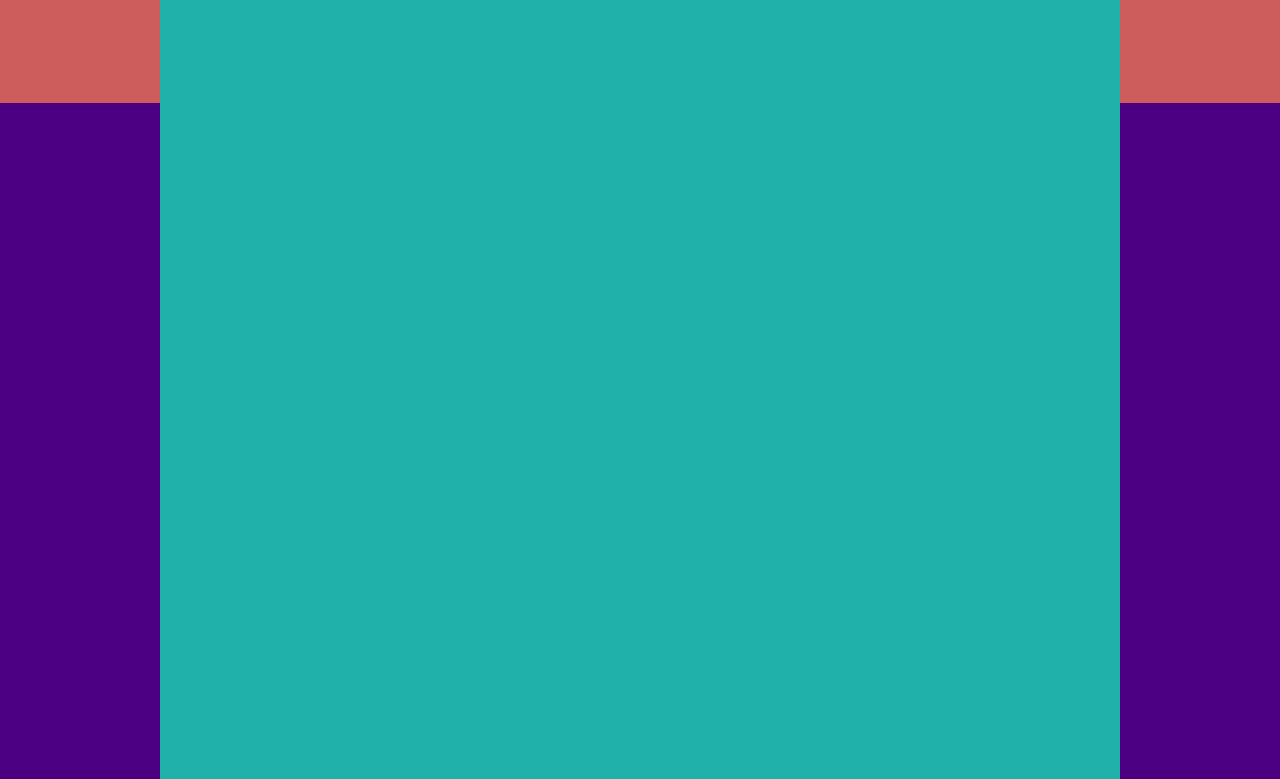
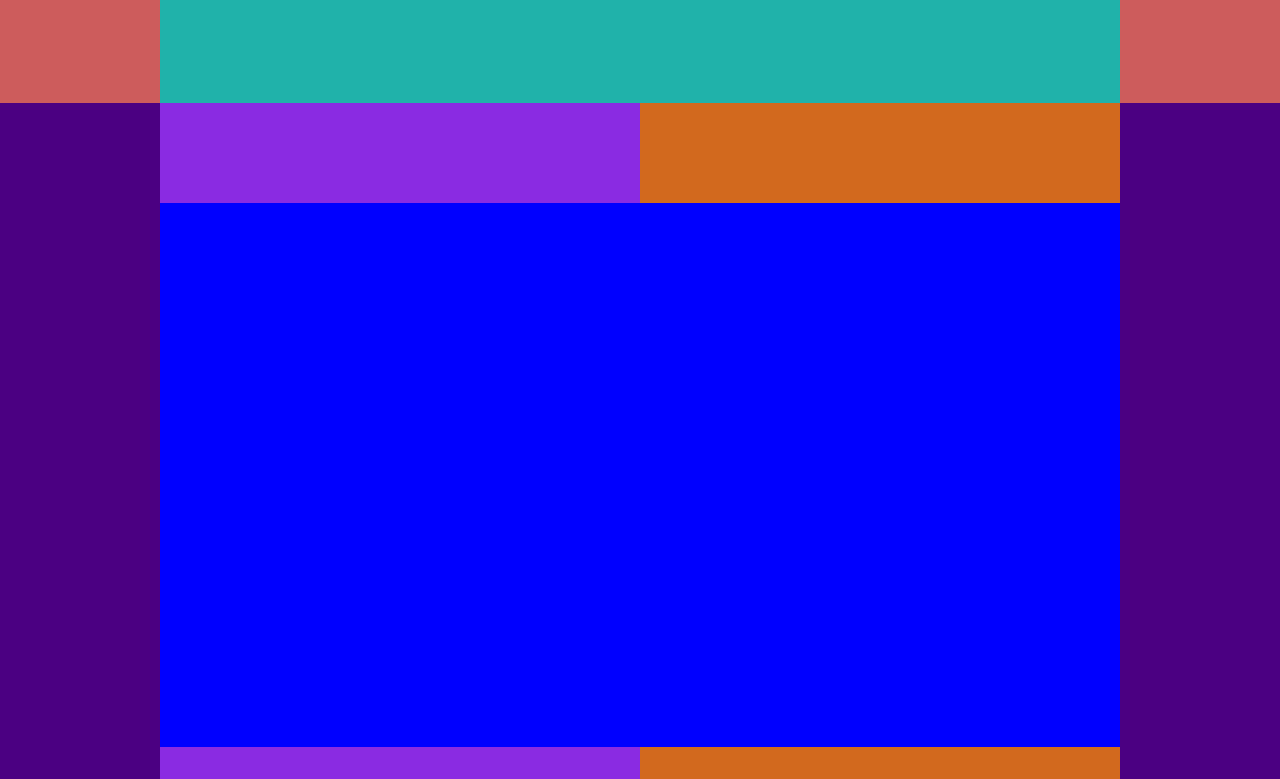
Before and after one commit to XavierMcin/Recreate-Template-1, a plain HTML site: page index.html in a window 1280 px wide. Shown: the part 2241-3020 px from the top of the page. Drawn offline with nearby package versions, Linux system fonts and the light colour scheme.

Commit message:
added fourth section styles

```diff
--- a/css/main.scss
+++ b/css/main.scss
@@ -98,7 +98,7 @@ main {
                 background-color: darkcyan;
             }
 
-            .first-content {
+            .second-content {
                 display: flex;
                 align-items: center;
 
@@ -126,12 +126,12 @@ main {
             flex-direction: column;
             justify-content: center;
 
-            .second-content:first-of-type {
+            .third-content:first-of-type {
                 flex-basis: 61%;
                 background-color: blueviolet;
             }
 
-            .second-content:last-of-type {
+            .third-content:last-of-type {
                 flex-basis: 15%;
                 background-color: chocolate;
                 display: flex;
@@ -145,7 +145,49 @@ main {
         }
 
 
+        /****************/
+        /*FOURTH SECTION*/
+        /****************/
+
+        &:nth-of-type(4) {
+            height: 93vh;
+        }
+
+        &:nth-of-type(4) .container {
+            display: flex;
+            flex-direction: row;
+
+            .fourth-content:first-of-type {
+                flex-basis: 50%;
+                background-color: blueviolet;
+                display: flex;
+                align-items: center;
+                div {
+                    width: 50%;
+                    height: 73%;
+                    background-color: blue;
+                }
+            }
+
+            .fourth-content:last-of-type {
+                flex-basis: 50%;
+                background-color: chocolate;
+                display: flex;
+                align-items: center;
+                div {
+                    width: 100%;
+                    height: 73%;
+                    background-color: blue;
+                }
+            }
+        }
+
+
     }
+
+
+
+
 
 
     footer {
--- a/index.html
+++ b/index.html
@@ -48,10 +48,10 @@
 
       <section>
         <div class="container">
-          <div class="first-content">
+          <div class="second-content">
             <div></div>
           </div>
-          <div class="first-content">
+          <div class="second-content">
             <div></div>
           </div>
         </div>
@@ -59,10 +59,10 @@
 
       <section>
         <div class="container">
-          <div class="second-content">
+          <div class="third-content">
 
           </div>
-          <div class="second-content">
+          <div class="third-content">
             <div></div>
             <div></div>
             <div></div>
@@ -74,7 +74,15 @@
       </section>
 
       <section>
-        <div class="container"></div>
+        <div class="container">
+          <div class="fourth-content">
+            <div></div>
+            <div></div>
+          </div>
+          <div class="fourth-content">
+            <div></div>
+          </div>
+        </div>
       </section>
 
       <section>
```
Also changed, not shown: css/main.css, 1 other file.
